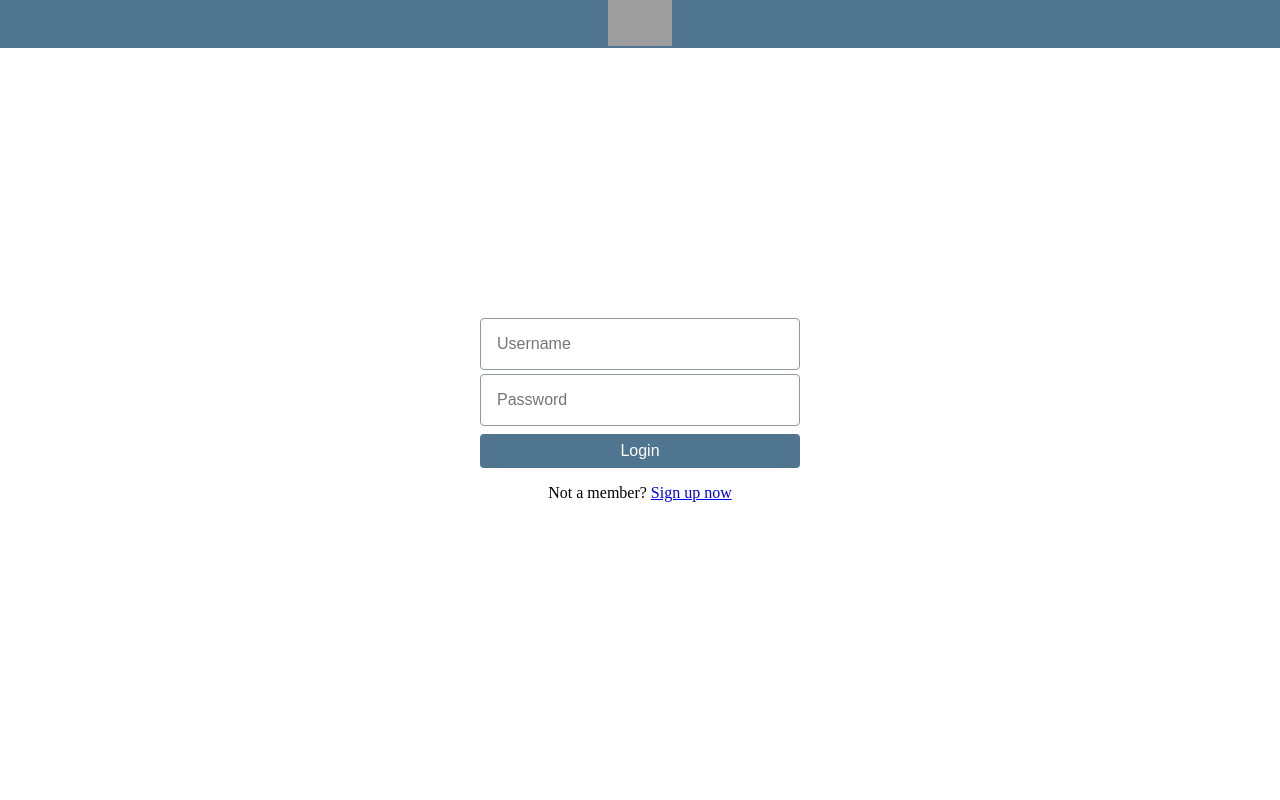
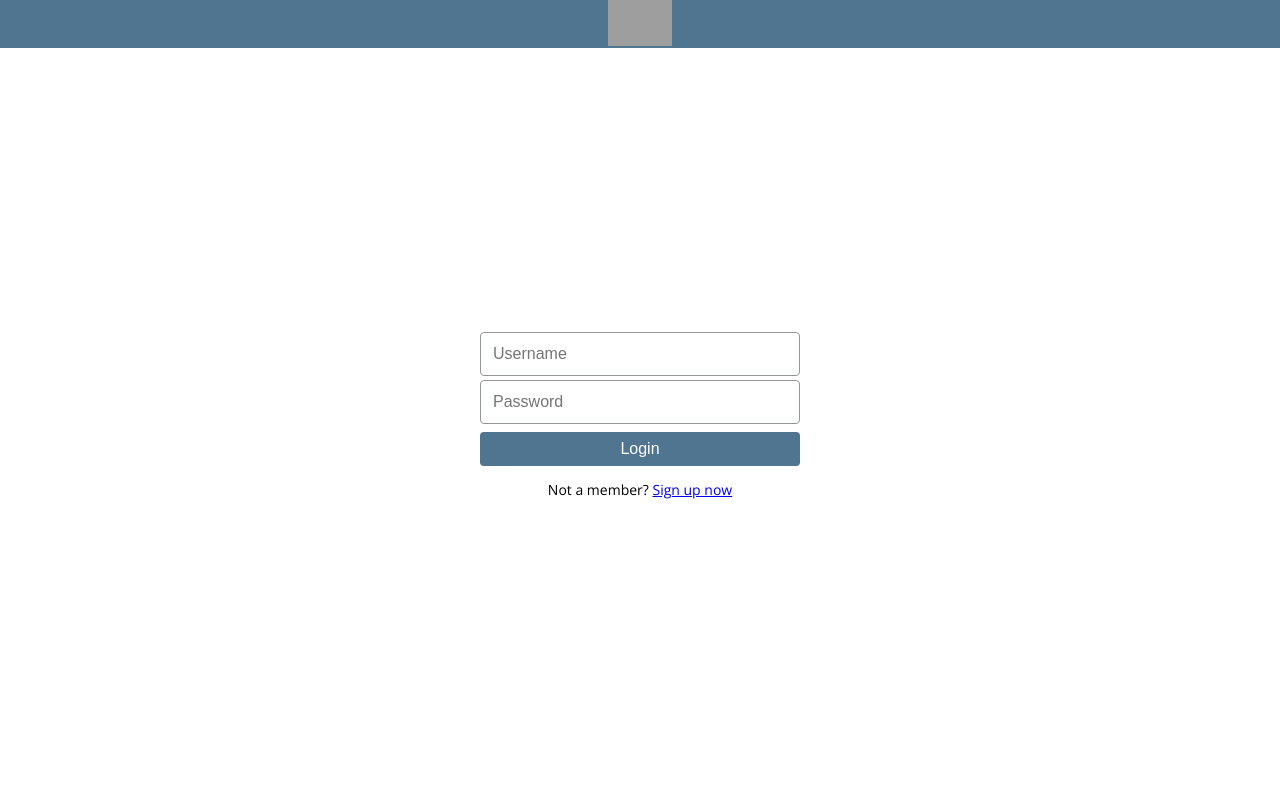
Before and after one commit to CSUSM-Web-Dev-F2016/f2016-Sem_Project, a PHP site: page /login.html in a window 1280 px wide. Run offline with PHP 8.4, Linux system fonts and the light colour scheme; grey boxes are pictures that could not be loaded.

Commit message:
Edited stuff
-Sign up text font size changed
-Added skeletons for signup pages

```diff
--- a/Revised Edition/login.css
+++ b/Revised Edition/login.css
@@ -1,10 +1,10 @@
+@import url('https://fonts.googleapis.com/css?family=Open+Sans');
 html, body {
     margin: 0;
     height: 100%;
     width: 100%;
+    font-family: 'Open Sans', serif;
 }
-
-body {}
 
 .header {
     background-color: #507590;
@@ -57,6 +57,7 @@ body {}
 }
 
 .centerText {
+    font-size: 14px;
     text-align: center;
 }
 
@@ -65,7 +66,7 @@ input[type=text] {
     border: .5px solid #93969b;
     border-radius: 4px;
     font-size: 16px;
-    padding: 1rem;
+    padding: .75rem;
     margin-top: .25rem;
     width: 100%;
 }
```
Also changed, not shown: Revised Edition/signUpPage.css (added, +7 -0 lines), Revised Edition/signUpPage.html (added, +14 -0 lines).
